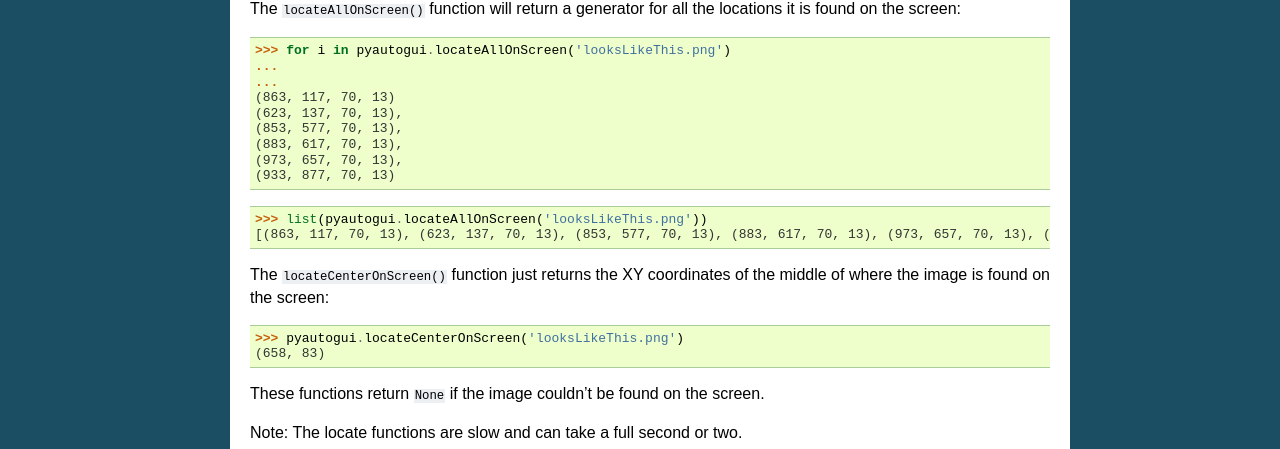
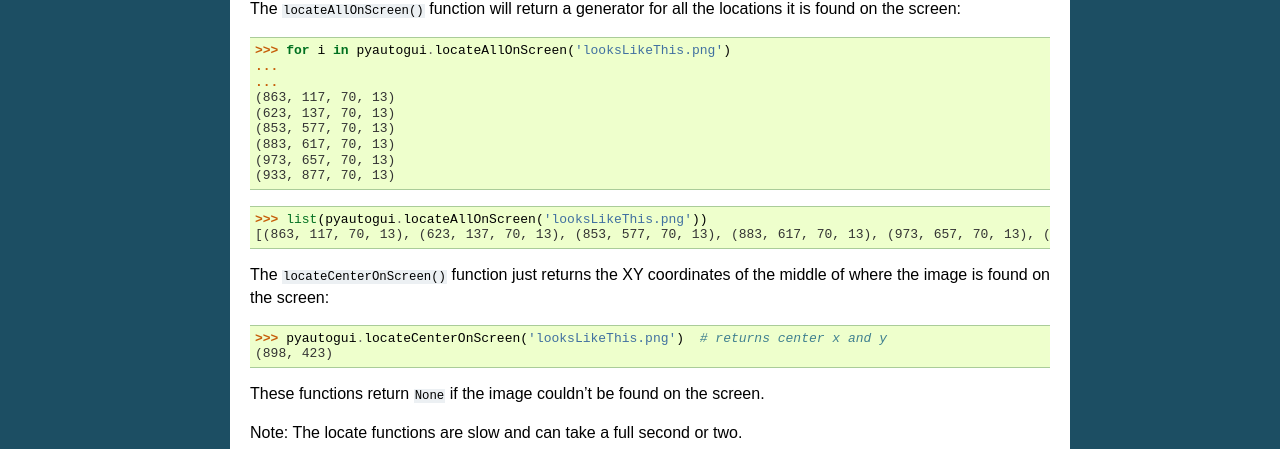
Before and after one commit to asweigart/pyautogui, a Sphinx documentation site: the page built from docs/cheatsheet.rst, in a window 1280 px wide and 900 px high, scrolled down 2064 px. Shown: the part 349-798 px from the top of the window. Built offline with Sphinx 7.4.7, drawn with Linux system fonts in a browser that asks for light colours.

Commit message:
Correct typos on cheatsheet.

```diff
--- a/docs/cheatsheet.rst
+++ b/docs/cheatsheet.rst
@@ -128,10 +128,10 @@
     ...
     ...
     (863, 117, 70, 13)
-    (623, 137, 70, 13),
-    (853, 577, 70, 13),
-    (883, 617, 70, 13),
-    (973, 657, 70, 13),
+    (623, 137, 70, 13)
+    (853, 577, 70, 13)
+    (883, 617, 70, 13)
+    (973, 657, 70, 13)
     (933, 877, 70, 13)
 
     >>> list(pyautogui.locateAllOnScreen('looksLikeThis.png'))
@@ -139,8 +139,8 @@
 
 The `locateCenterOnScreen()` function just returns the XY coordinates of the middle of where the image is found on the screen:
 
-    >>> pyautogui.locateCenterOnScreen('looksLikeThis.png')
-    (658, 83)
+    >>> pyautogui.locateCenterOnScreen('looksLikeThis.png')  # returns center x and y
+    (898, 423)
 
 These functions return `None` if the image couldn't be found on the screen.
 
```
